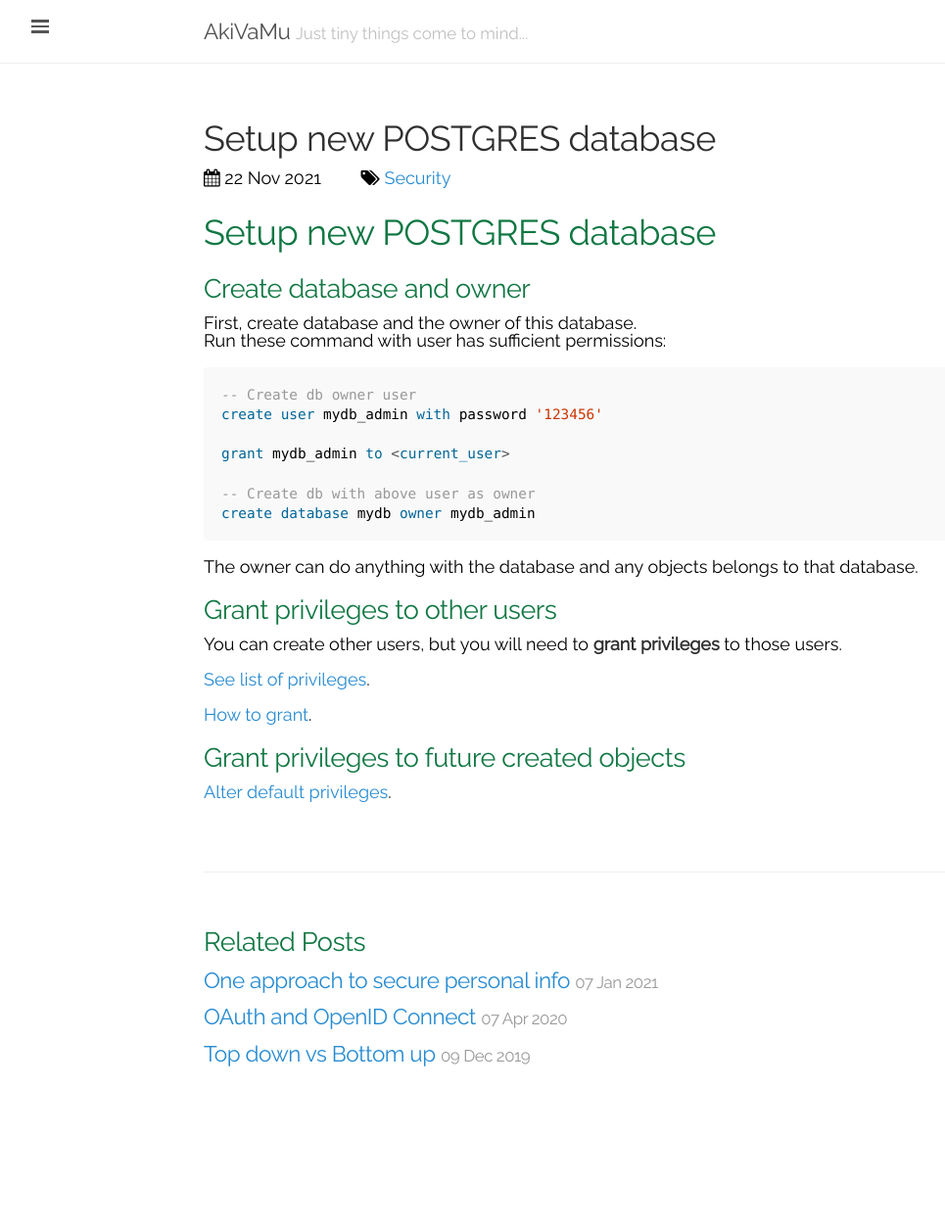
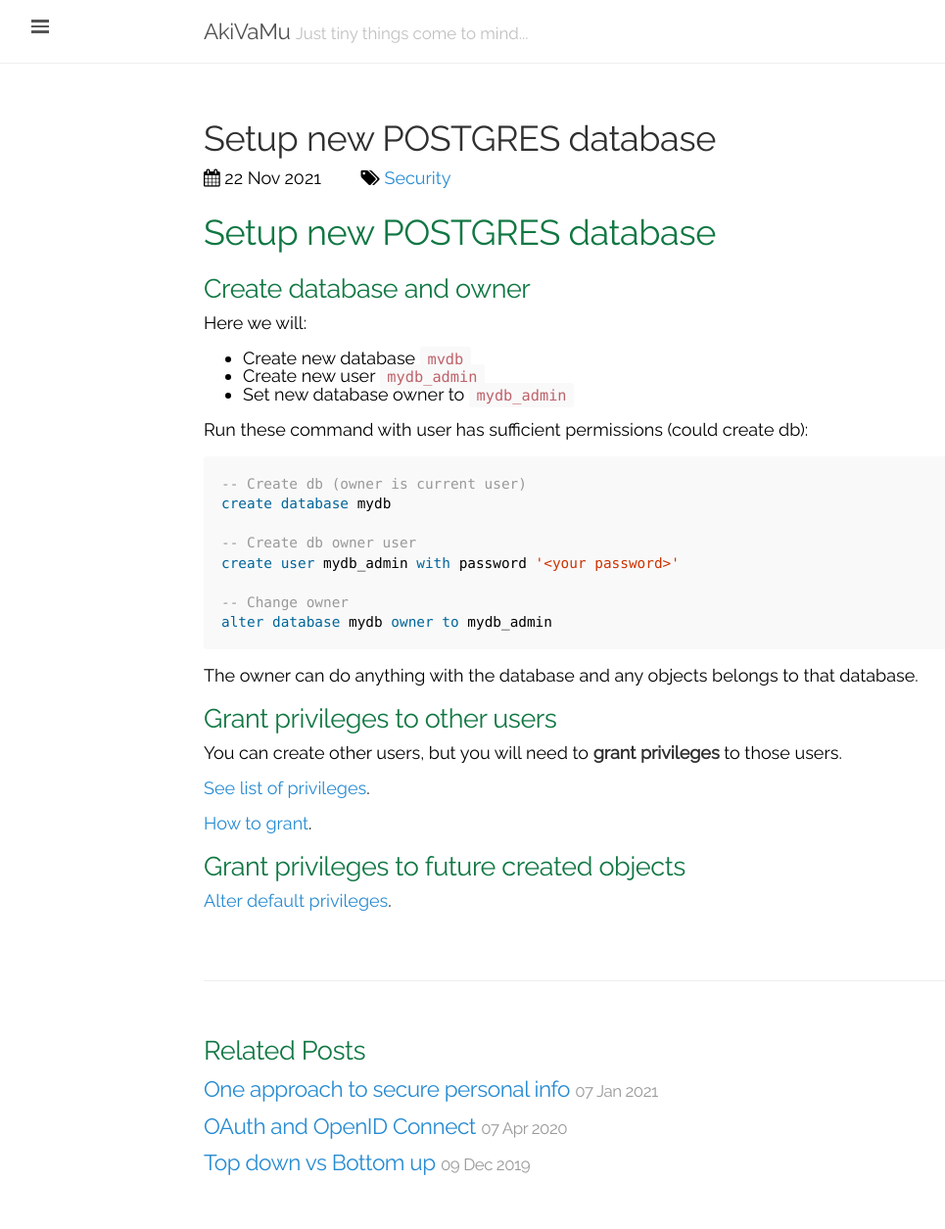
Before and after one commit to akivamu/akivamu.github.io, a Jekyll site: the page built from _posts/2021-11-22-setup-postgres-database.md, in a window 1280 px wide. Shown: the whole page at 98% size, without its empty margins (0-965 px from the left). Built offline with Jekyll 4.4.1, drawn with Linux system fonts in a browser that asks for light colours; comment, search, counter and statistics services are not loaded; before the commit the page ends 1144 px from its top, so only the background shows below that.

Commit message:
update setup db

````diff
--- a/_posts/2021-11-22-setup-postgres-database.md
+++ b/_posts/2021-11-22-setup-postgres-database.md
@@ -8,17 +8,23 @@ tags:
 # Setup new POSTGRES database
 
 ## Create database and owner
-First, create database and the owner of this database.
-Run these command with user has sufficient permissions:
+
+Here we will:
+- Create new database `mydb`
+- Create new user `mydb_admin`
+- Set new database owner to `mydb_admin`
+
+Run these command with user has sufficient permissions (could create db):
 
 ```sql
+-- Create db (owner is current user)
+create database mydb
+
 -- Create db owner user
-create user mydb_admin with password '123456'
+create user mydb_admin with password '<your password>'
 
-grant mydb_admin to <current_user>
-
--- Create db with above user as owner
-create database mydb owner mydb_admin
+-- Change owner
+alter database mydb owner to mydb_admin
 ```
 
 The owner can do anything with the database and any objects belongs to that database.
````
